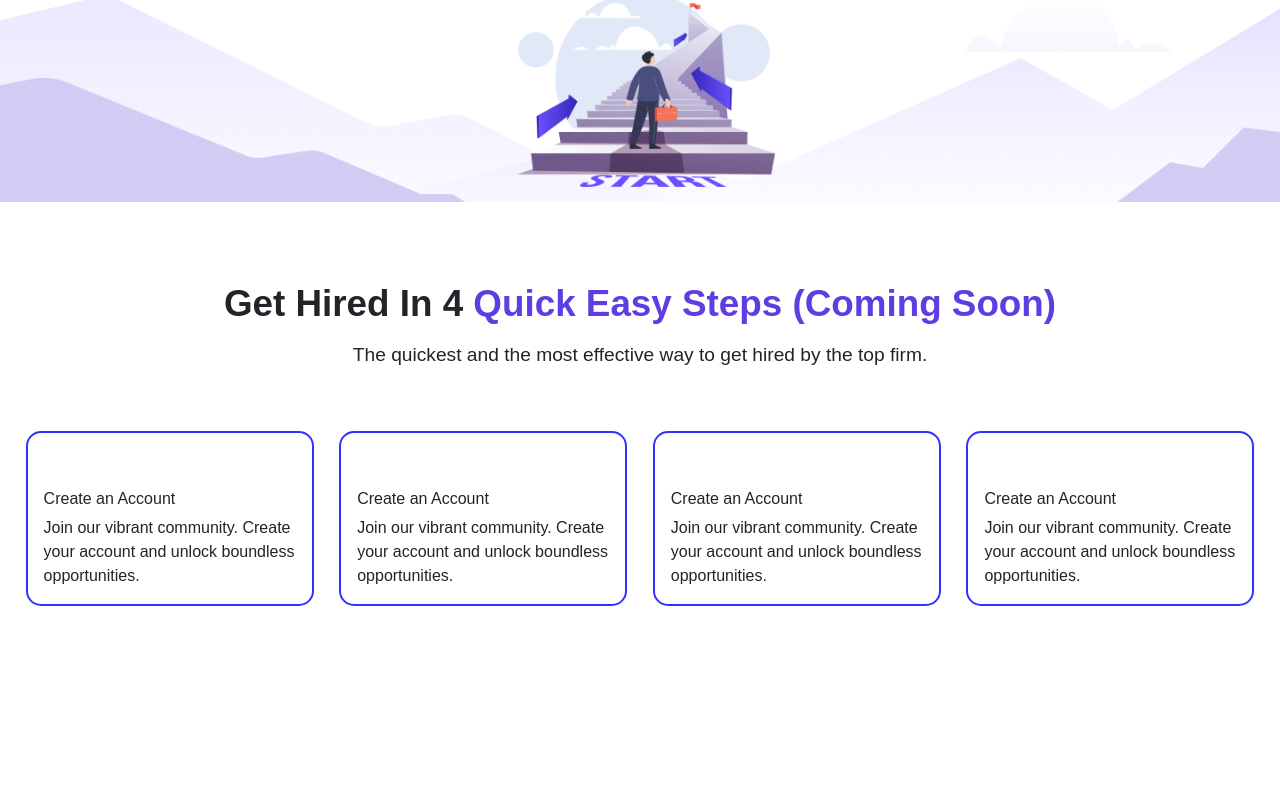
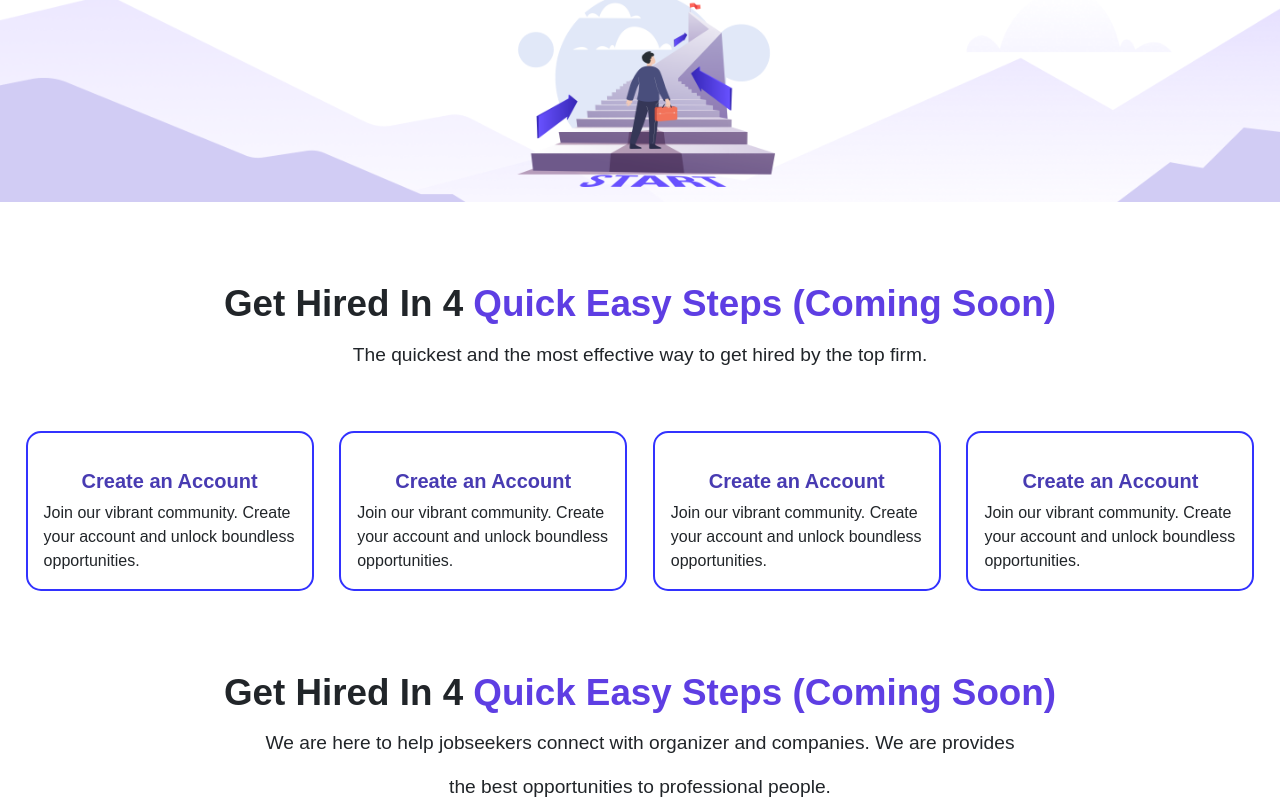
Before and after one commit to rana934/Hiring-mine-Clone, a plain HTML site: page index.html in a window 1280 px wide. Shown: the part 760-1571 px from the top of the page. Before the commit the page ends 1366 px from the top, so only its background shows below. Drawn offline with nearby package versions, Linux system fonts and the light colour scheme.

Commit message:
new commit

```diff
--- a/index.html
+++ b/index.html
@@ -88,7 +88,7 @@
 <div class="first-card-sec">
     <div class="card" style="width: 18rem;">
         <div class="card-body">
-          <h5 class="card-title"> <span class="carD-title">Create an Account </span></h5>
+          <h5 class="card-title text-center"> Create an Account </h5>
           <!-- <h6 class="card-subtitle mb-2 text-body-secondary">Card subtitle</h6> -->
           <p class="card-text">Join our vibrant community. Create your account and unlock boundless opportunities.</p>
           <!-- <a href="#" class="card-link">Card link</a>
@@ -98,34 +98,29 @@
 
       <div class="card" style="width: 18rem;">
         <div class="card-body">
-          <h5 class="card-title"> <span class="carD-title">Create an Account </span></h5>
-          <!-- <h6 class="card-subtitle mb-2 text-body-secondary">Card subtitle</h6> -->
+          <h5 class="card-title text-center"> Create an Account </h5>
           <p class="card-text">Join our vibrant community. Create your account and unlock boundless opportunities.</p>
-          <!-- <a href="#" class="card-link">Card link</a>
-          <a href="#" class="card-link">Another link</a> -->
         </div>
       </div>
 
       <div class="card" style="width: 18rem;">
         <div class="card-body">
-          <h5 class="card-title"> <span class="carD-title">Create an Account </span></h5>
-          <!-- <h6 class="card-subtitle mb-2 text-body-secondary">Card subtitle</h6> -->
+          <h5 class="card-title text-center"> Create an Account </h5>
           <p class="card-text">Join our vibrant community. Create your account and unlock boundless opportunities.</p>
-          <!-- <a href="#" class="card-link">Card link</a>
-          <a href="#" class="card-link">Another link</a> -->
         </div>
       </div>
 
       <div class="card" style="width: 18rem;">
         <div class="card-body">
-          <h5 class="card-title"> <span class="carD-title">Create an Account </span></h5>
-          <!-- <h6 class="card-subtitle mb-2 text-body-secondary">Card subtitle</h6> -->
+          <h5 class="card-title text-center"> Create an Account </h5>
           <p class="card-text">Join our vibrant community. Create your account and unlock boundless opportunities.</p>
-          <!-- <a href="#" class="card-link">Card link</a>
-          <a href="#" class="card-link">Another link</a> -->
         </div>
       </div>
 </div>
+
+<h2 class="get-hired"> Get Hired In 4<span class="quick-easy"> Quick Easy Steps (Coming Soon)</span> <br><span class="the-quick-and">We are here to help jobseekers connect with organizer and companies. We are provides  <br>  the best opportunities to professional people.</span>
+
+</h2>
 
 
 
--- a/style.css
+++ b/style.css
@@ -130,18 +130,26 @@ font-family: Arial, Helvetica, sans-serif;
     border-radius: 15px !important;
 }
 
+
+
 .card-title {
     margin-top: 20px !important;
-    /* align-items: center !important; */
-    display: flex;
-    align-items: center !important;
-
-    font-size: 1rem;
+    color: #483bb2 !important;
+    font-weight: 700;
 }
 
-.carD-title {
-    margin-top: 20px !important;
-    display: flex !important;
-    align-items: center !important;
-font-size: 1rem;
+.findyour {
+    font-size: 2.3rem;
+    font-weight: 600;
+    display: flex;
+    justify-content: center;
+    align-items: center;
 }
+
+.jobsuper {
+    font-weight: 600;
+    font-size: 2.3rem;
+    text-align: center !important;
+    margin-top: 80px;
+    color: #483bb2 !important;
+}
```
